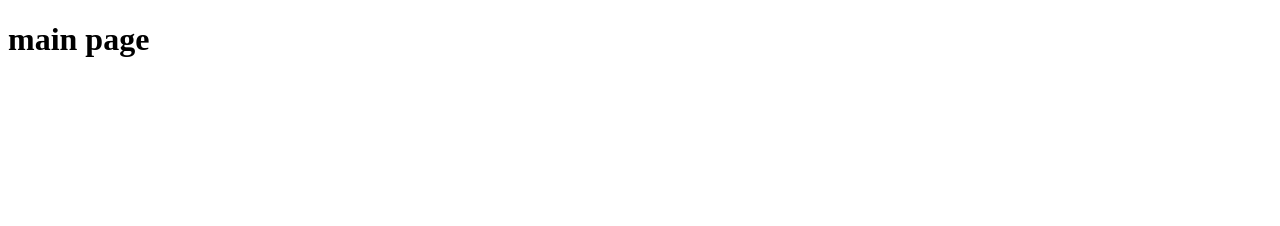
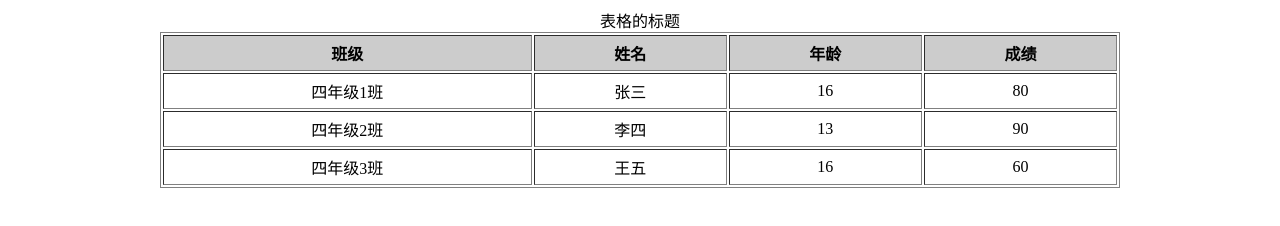
Before and after one commit to f5l5y5/fly.github.io, a plain HTML site: page index.html in a window 1280 px wide. Drawn offline with Linux system fonts and the light colour scheme.

Commit message:
Table website

```diff
--- a/index.html
+++ b/index.html
@@ -1,11 +1,37 @@
-<!DOCTYPE HTML>
+<!DOCTYPE html>
 <html>
-	<head>
-		<title>github website</title>
-	</head>
-
-	<body>
-		<h1>main page</h1>
-	</body>
-
+<head>
+	<title>第七节课</title>
+	<meta charset="utf-8">
+</head>
+<body>
+	<table width="960px" heiht="250px" border="1" align="center" cellpadding="5" cellspacing="2"
+	frame="border" rules="">
+	<caption align="right">表格的标题</caption>
+		<tr bgcolor="#ccc" align="center" valign="center">
+			<th>班级</th>
+			<th>姓名</th>
+			<th>年龄</th>
+			<th>成绩</th>
+		</tr>
+		<tr align="center" valign="center">
+			<td>四年级1班</td>
+			<td>张三</td>
+			<td>16</td>
+			<td>80</td>
+		</tr>
+		<tr align="center" valign="center">
+			<td>四年级2班</td>
+			<td>李四</td>
+			<td>13</td>
+			<td>90</td>
+		</tr>
+		<tr align="center" valign="center">
+			<td>四年级3班</td>
+			<td>王五</td>
+			<td>16</td>
+			<td>60</td>
+		</tr>
+	</table>
+</body>
 </html>
```
